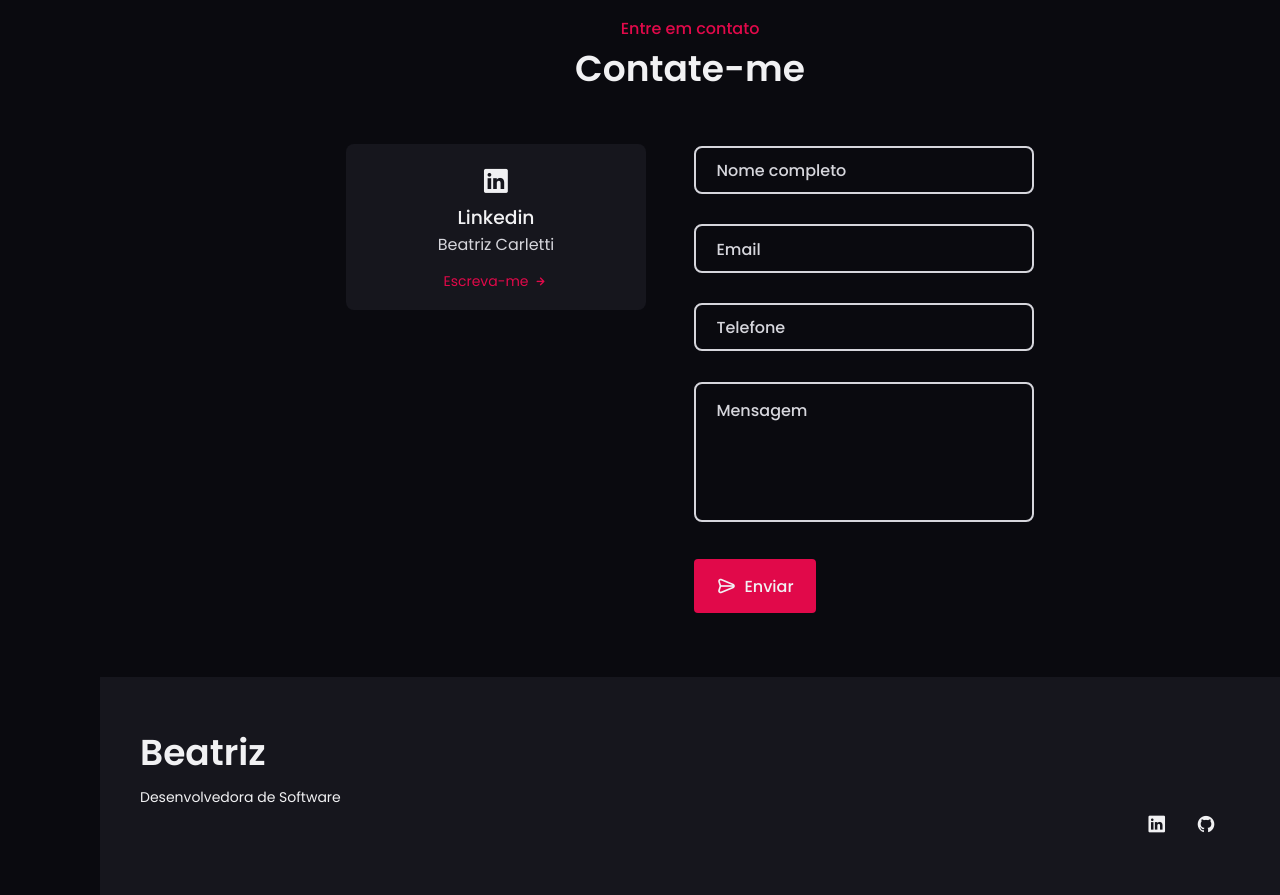
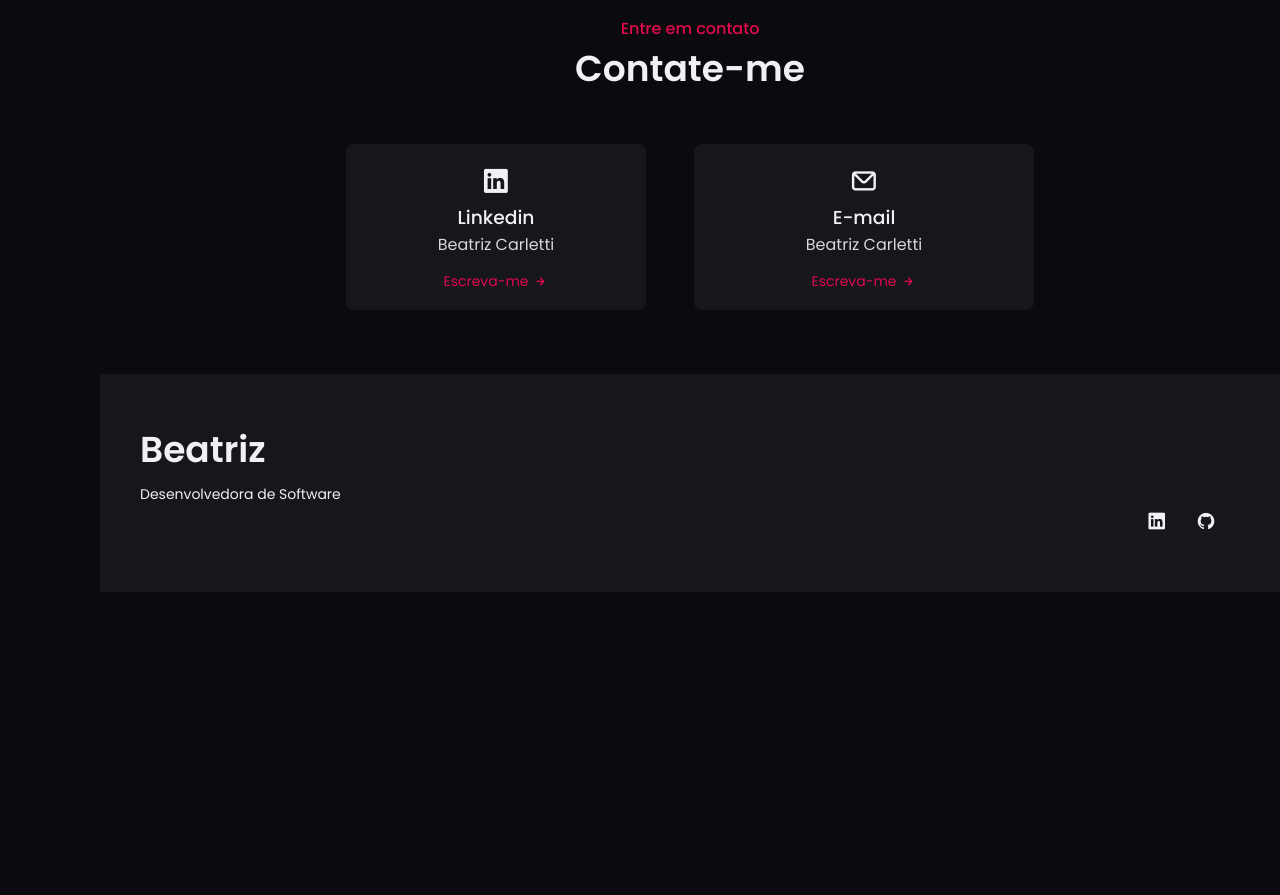
Before and after one commit to biacarletti/potfolio, a plain HTML site: page index.html in a window 1280 px wide. Shown: the part 4400-5295 px from the top of the page. After the commit the page ends 4992 px from the top, so only its background shows below. Drawn offline with nearby package versions, Linux system fonts and the light colour scheme.

Commit message:
modificando contatos

```diff
--- a/assets/css/style.css
+++ b/assets/css/style.css
@@ -726,14 +726,10 @@ font-size: 1.5rem;
 /*========CONTACT SECTION=======*/
 
 .contact_container {
+    display: grid;
+    justify-content: center;
+    gap: 3rem;
     grid-template-columns: 300px 340px;
-    column-gap: 3rem;
-    justify-content: center;
-}
-
-.contact_info {
-    display: grid;
-    row-gap: 1rem;
 }
 
 .contact_card {
@@ -763,7 +759,17 @@ font-size: 1.5rem;
     margin-bottom: var(--mb-0-75);
 }
 
-.contact_button {
+.contact_button a {
+    color: var(--skin-color);
+    font-size: var(--small-font-size);
+    display: flex;
+    align-items: center;
+    justify-content: center;
+    column-gap: .25rem;
+    cursor: pointer;
+}
+
+ .contact_button {
     color: var(--skin-color);
     font-size: var(--small-font-size);
     display: flex;
@@ -819,7 +825,7 @@ textarea.input {
     font-size: 1rem;
     font-weight: var(--font-medium);
     pointer-events: none;
-    z-index: 15;
+    z-index: 15 ;
     transition: .5s;
 }
 
--- a/index.html
+++ b/index.html
@@ -499,46 +499,27 @@
         <section class="contact section" id="contact">
             <h2 data-heading="Entre em contato" class="section_title">Contate-me</h2>
 
-            <div class="contact_container container grid">
-                <div class="contact_content">
-                    <div class="contact_info">
+            <div class="contact_container">
                 <div class="contact_card">
                     <i class="uil uil-linkedin contact_card-icon"></i>
                     <h3 class="contact_card-title">Linkedin</h3>
                     <span class="contact_card-data">Beatriz Carletti</span>
                     <span class="contact_button">
-                                Escreva-me <i class="uil uil-arrow-right contact_button-icon"></i>
+                        <a href="https://www.linkedin.com/in/beatriz-carletti-89b7462bb?mini=true" target="_blank">
+                            Escreva-me <i class="uil uil-arrow-right contact_button-icon" ></i>
+                        </a>
+
                     </span>
                 </div>
-                    </div>
-                </div>
-
-                <div class="contact_content">
-                    <form action="" class="contact_form">
-                        <div class="input_container">
-                            <input type="text" class="input">
-                            <label for="">Nome completo</label>
-                            <span>Nome completo</span>
-                        </div>
-                        <div class="input_container">
-                            <input type="email" class="input">
-                            <label for="">Email</label>
-                            <span>Email</span>
-                        </div>
-                        <div class="input_container">
-                            <input type="tel" class="input">
-                            <label for="">Telefone</label>
-                            <span>Telefone</span>
-                        </div>
-                        <div class="input_container textarea">
-                            <textarea name="" id="" class="input"></textarea>
-                            <label for="">Mensagem</label>
-                            <span>Mensagem</span>
-                        </div>
-                        <button type="submit" class="button"><i class="uil uil-navigator button_icon"></i>
-                            Enviar
-                        </button>
-                    </form>
+                <div class="contact_card">
+                    <i class="uil uil-envelope contact_card-icon"></i>
+                    <h3 class="contact_card-title">E-mail</h3>
+                    <span class="contact_card-data">Beatriz Carletti</span>
+                    <span class="contact_button">
+                        <a href="mailto:bia_carletti@hotmail.com?subject=Contato&body=Olá gostaria de falar com você">
+                            Escreva-me <i class="uil uil-arrow-right contact_button-icon"></i>
+                        </a>
+                    </span>
                 </div>
             </div>
 
```
Lines whose indentation alone changed are shown as unchanged.
